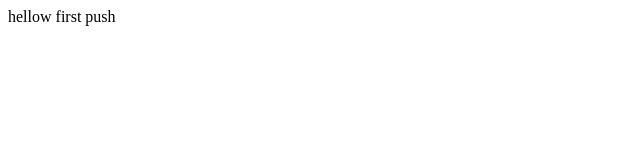
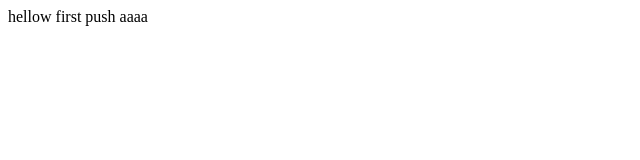
Before and after one commit to kukurikat/New-project, a plain HTML site: page index.html in a window 1280 px wide. Shown: the full height of the page, 0-640 px from the left. Drawn offline with Linux system fonts and the light colour scheme.

Commit message:
napovnenya

```diff
--- a/index.html
+++ b/index.html
@@ -6,6 +6,6 @@
     <title>Document</title>
   </head>
   <body>
-    hellow first push
+    hellow first push aaaa
   </body>
 </html>
```
